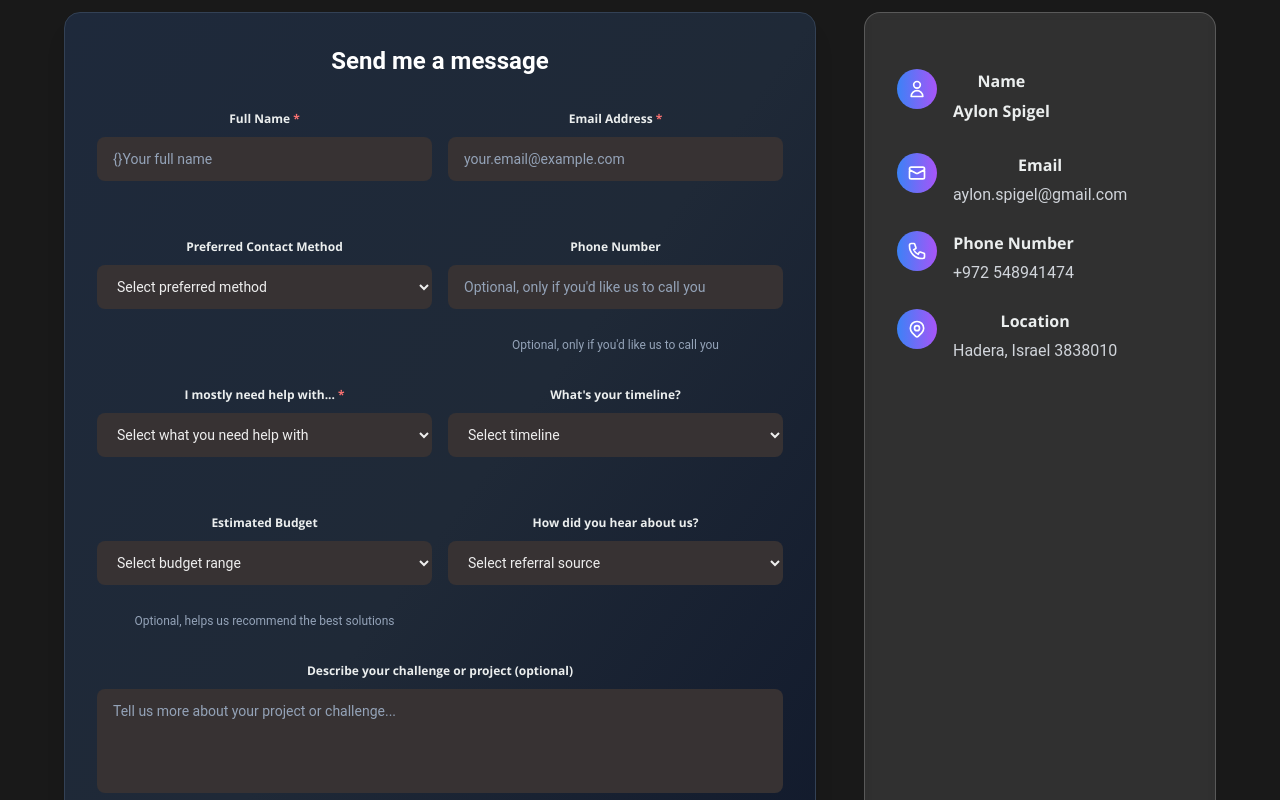
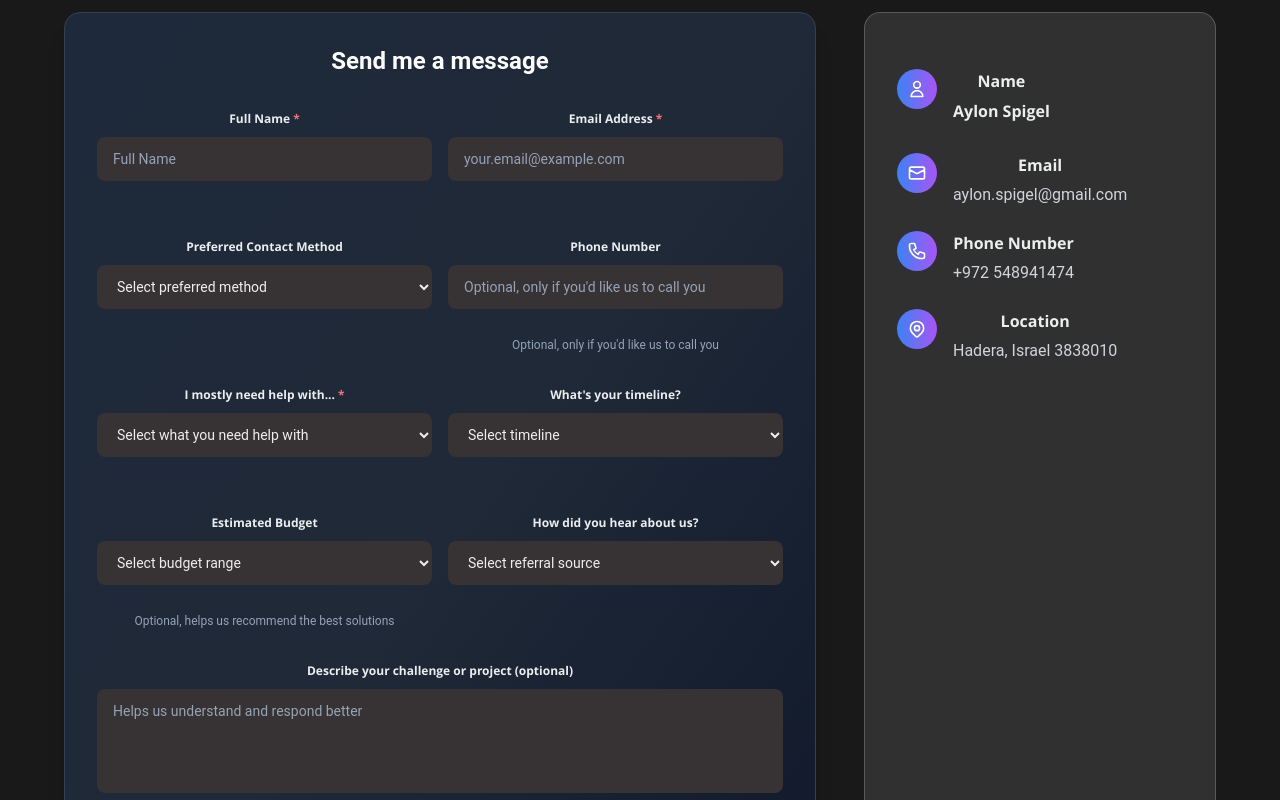
Before and after one commit to frontEndExpert/aylonspigel, a Next.js app: page / in a window 1280 px wide. Shown: the part 5240-6040 px from the top of the page. Built offline with nearby package versions, Linux system fonts and the light colour scheme.

Commit message:
new Hebrew form too

```diff
--- a/src/components/Contact.jsx
+++ b/src/components/Contact.jsx
@@ -159,7 +159,7 @@ const Contact = ({ data }) => {
 													name='name'
 													onChange={(e) => updateFormData('name', e.target.value)}
 													className="w-full px-3 py-2 bg-slate-700 border border-slate-600 rounded-lg focus:ring-2 focus:ring-cyan-400 focus:border-cyan-400 text-white placeholder-slate-400 transition-all duration-200"
-													placeholder="{}Your full name"
+													placeholder={data?.contact?.fullname || "Your full name"}
 													required
 												/>
 											</div>
@@ -318,7 +318,7 @@ const Contact = ({ data }) => {
 												name='project_description'
 												rows={4}
 												className="w-full px-3 py-2 bg-slate-700 border border-slate-600 rounded-lg focus:ring-2 focus:ring-cyan-400 focus:border-cyan-400 text-white placeholder-slate-400 transition-all duration-200 resize-none"
-												placeholder="Tell us more about your project or challenge..."
+												placeholder={data?.contact?.projectDescriptionOptional || "Tell us more about your project or challenge..."}
 											></textarea>
 											<p className="text-xs text-slate-400 mt-1">{data?.contact?.projectDescriptionOptional || "Helps us understand and respond better"}</p>
 										</div>
```
